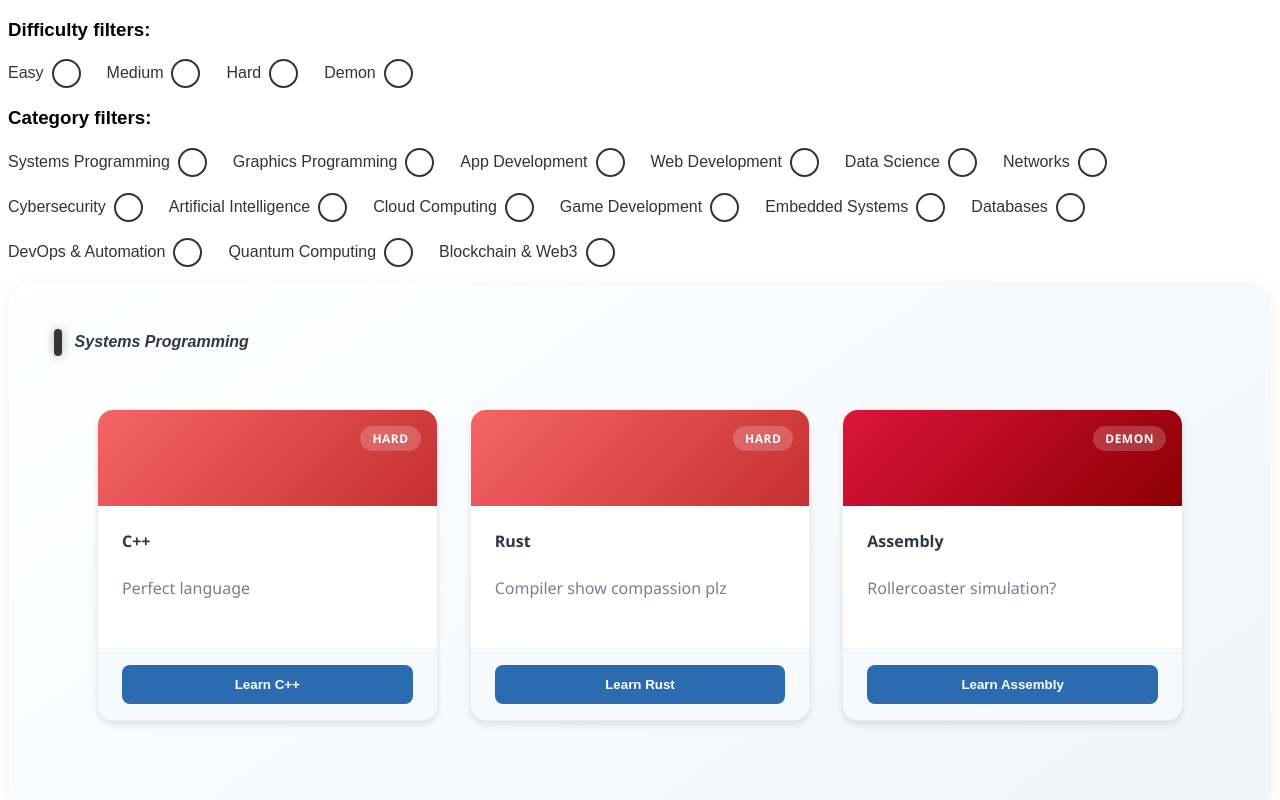
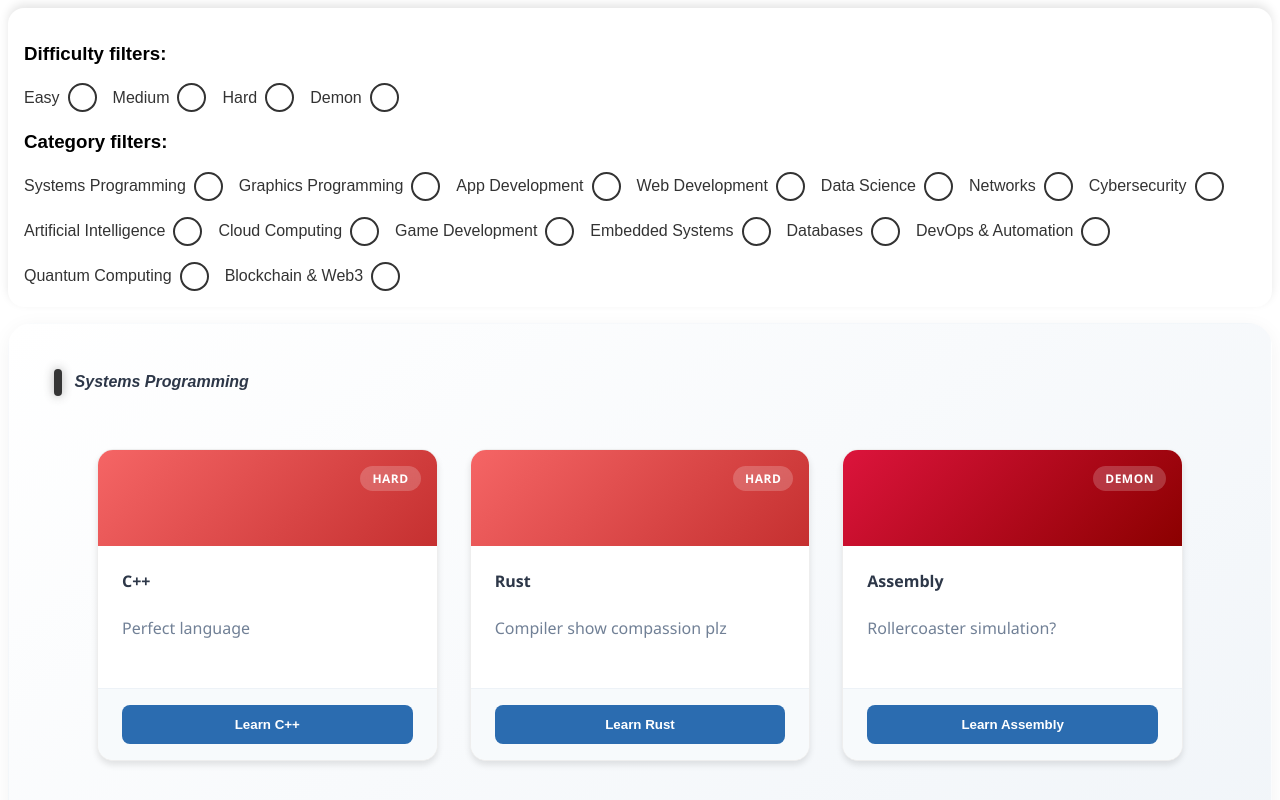
Before and after one commit to GeoTss/Web-App-Project, a plain HTML site: page part-a-frontend/courses.html in a window 1280 px wide. Shown: the top 800 px of the page. Drawn offline with Linux system fonts and the light colour scheme.

Commit message:
Made filter content responsive

```diff
--- a/part-a-frontend/assets/css/checkbox.css
+++ b/part-a-frontend/assets/css/checkbox.css
@@ -7,10 +7,12 @@
 }
 
 .checkbox-wrapper label {
-    display: inline-block;
+    display: flex;
     color: #333;
     cursor: pointer;
     position: relative;
+    justify-content: space-between;
+    align-items: center;
 }
 
 .checkbox-wrapper label span {
@@ -24,7 +26,6 @@
     border: 2px solid #333;
     border-radius: 50%;
     vertical-align: middle;
-    margin-right: 10px;
     transition: background-color 150ms 200ms, transform 350ms cubic-bezier(0.78, -1.22, 0.17, 1.89);
 }
 
--- a/part-a-frontend/assets/css/components.css
+++ b/part-a-frontend/assets/css/components.css
@@ -1,18 +1,75 @@
 #filters-wrapper {
+    position: fixed;
+    padding: 1rem;
+    width: 100%;
+    padding: 1rem;
+    box-sizing: border-box;
+    /* width: 100%; */
+    bottom: 0;
+    left: 0;
+    z-index: 1000;
+    background-color: white;
+    box-shadow: 0 -4px 10px rgba(0, 0, 0, 0.1);
+    border-radius: 16px;
+    transform: translateY(100%);
     font-family: Arial, Helvetica, sans-serif;
+
+    max-height: calc(100vh - 3rem);
+    overflow-y: auto;
+
+    transition: transform 0.2s ease;
 }
 
-#difficulty-filter-wrapper {
+#filters-wrapper.visible {
+    transform: translateY(0%);
+}
+
+#difficulty-filters {
     display: flex;
-    flex-direction: row;
+    flex-direction: column;
     flex-wrap: wrap;
     gap: 1rem;
 }
 
-#category-filter-wrapper {
+#category-filters {
     margin-top: 1rem;
     display: flex;
-    flex-direction: row;
+    flex-direction: column;
     flex-wrap: wrap;
     gap: 1rem;
 }
+
+.show-filters-btn {
+    padding: 1rem;
+    border-radius: 8px;
+    background-color: gold;
+    background-position: center;
+    background-repeat: no-repeat;
+    background-size: 1.5rem;
+    background-image: url(./options.svg);
+}
+
+@media(min-width: 700px) {
+
+    #filters-wrapper {
+        position: relative;
+        background-color: white;
+        box-shadow: 0;
+        transform: translateY(0);
+    }
+
+    #difficulty-filters {
+        display: flex;
+        flex-direction: row;
+        flex-wrap: wrap;
+        gap: 1rem;
+    }
+
+    #category-filters {
+        margin-top: 1rem;
+        display: flex;
+        flex-direction: row;
+        flex-wrap: wrap;
+        gap: 1rem;
+    }
+}
--- a/part-a-frontend/assets/js/data/courses.js
+++ b/part-a-frontend/assets/js/data/courses.js
@@ -207,8 +207,27 @@ function createFilterElem(name, value, filterLookupId, additionalStyleFunction)
     return categoryDiv;
 }
 
+function createFilterContainer() {
+    let filtersContainer = document.getElementById("filters-wrapper");
+
+    if (window.innerWidth < 700) {
+
+        let showBtnWrap = document.getElementById("show-filter-btn-wrap");
+
+        let showFiltersButton = document.createElement("button");
+        showFiltersButton.classList.add("show-filters-btn")
+        // showFiltersButton.textContent = "Show Filters";
+
+        showFiltersButton.addEventListener("click", () => {
+            filtersContainer.classList.toggle("visible");
+        });
+
+        showBtnWrap.appendChild(showFiltersButton);
+    }
+}
+
 function populateDifficultyFilters() {
-    let difficultyWrapper = document.getElementById("difficulty-filter-wrapper");
+    let difficultyWrapper = document.getElementById("difficulty-filters");
 
     Object.values(difficulty_t)
         .forEach((difficulty) => {
@@ -220,7 +239,7 @@ function populateDifficultyFilters() {
 }
 
 function populateCategoryFilters() {
-    let categoryWrapper = document.getElementById("category-filter-wrapper");
+    let categoryWrapper = document.getElementById("category-filters");
 
     Object.values(category_t).forEach((category) => {
         categoryWrapper.appendChild(createFilterElem(category.name, category.id, FilterLookup.CATEGORY));
@@ -245,6 +264,7 @@ function populateCategoryLessonContent() {
 }
 
 window.onload = () => {
+    createFilterContainer();
     populateCategoryFilters();
     populateDifficultyFilters();
     populateCategoryLessonContent();
--- a/part-a-frontend/courses.html
+++ b/part-a-frontend/courses.html
@@ -15,11 +15,16 @@
 </head>
 
 <body>
+    <div id="show-filter-btn-wrap"></div>
     <div id="filters-wrapper">
-        <h3>Difficulty filters:</h3>
-        <div id="difficulty-filter-wrapper"></div>
-        <h3>Category filters:</h3>
-        <div id="category-filter-wrapper"></div>
+        <div id="difficulty-filter-wrapper">
+            <h3>Difficulty filters:</h3>
+            <div id="difficulty-filters"></div>
+        </div>
+        <div id="category-filter_wrapper">
+            <h3>Category filters:</h3>
+            <div id="category-filters"></div>
+        </div>
     </div>
     <div id="content-wrapper"></div>
 </body>
```
Also changed, not shown: part-a-frontend/assets/css/options.svg (added).
